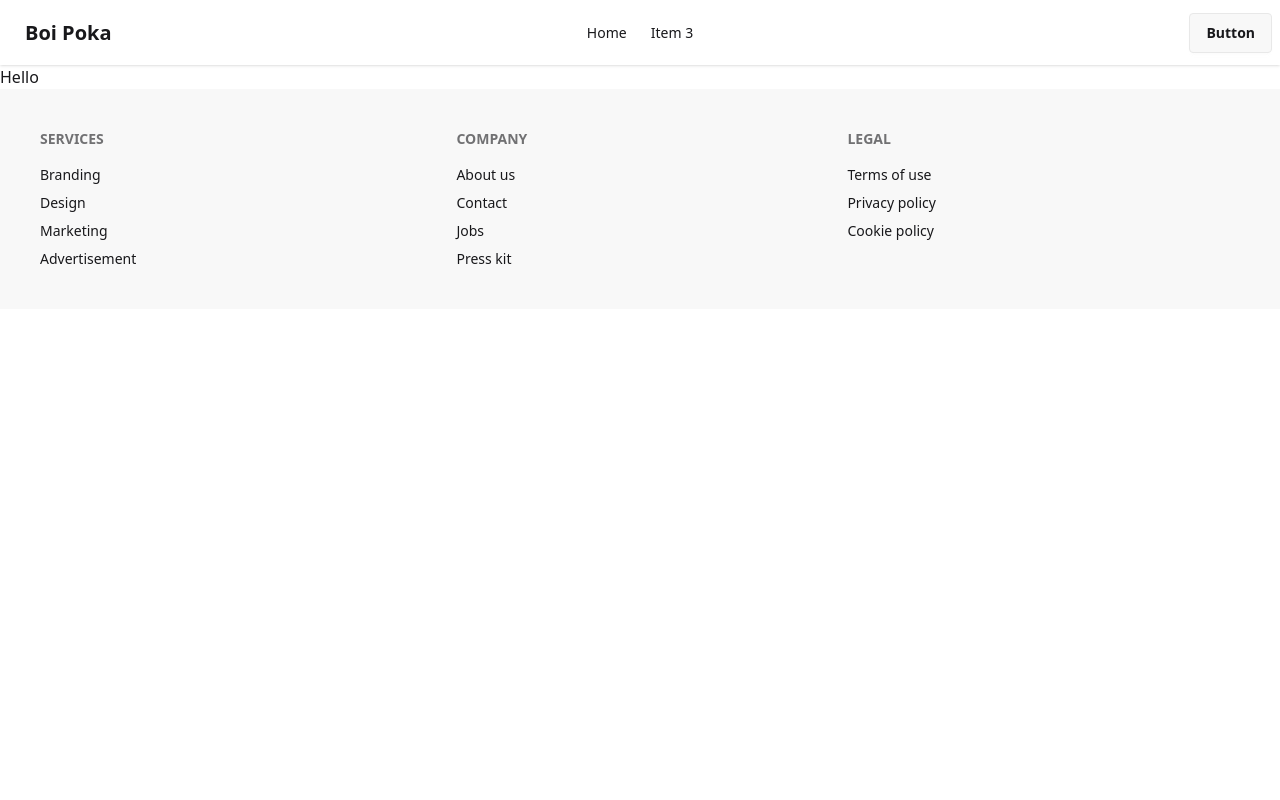
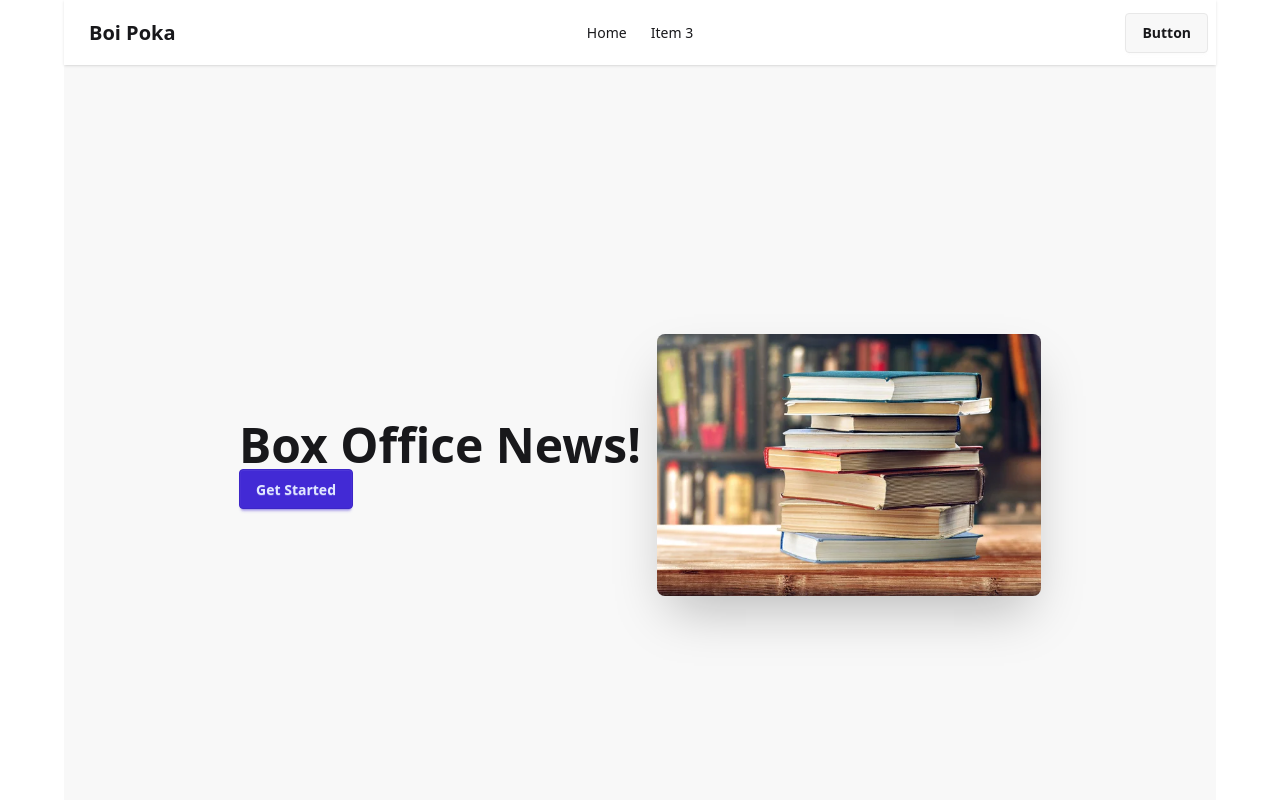
Before and after one commit to AkhiSharmin/Book-Vibe, a React (Vite) app: page / in a window 1280 px wide. Shown: the top 800 px of the page. Built offline with nearby package versions, Linux system fonts and the light colour scheme.

Commit message:
added banner

```diff
--- /dev/null
+++ b/src/components/Banner/Banner.jsx
@@ -0,0 +1,18 @@
+import React from "react";
+import bannerImg from "../../assets/books.jpg";
+
+const Banner = () => {
+  return (
+    <div className="hero bg-base-200 min-h-screen">
+      <div className="hero-content flex-col lg:flex-row-reverse">
+        <img src={bannerImg} className="max-w-sm rounded-lg shadow-2xl" />
+        <div>
+          <h1 className="text-5xl font-bold">Box Office News!</h1>
+          <button className="btn btn-primary">Get Started</button>
+        </div>
+      </div>
+    </div>
+  );
+};
+
+export default Banner;
--- /dev/null
+++ b/src/components/Books/Books.jsx
@@ -0,0 +1,11 @@
+import React from "react";
+
+const Books = () => {
+  return (
+    <div>
+      <h2>Books</h2>
+    </div>
+  );
+};
+
+export default Books;
--- a/src/components/Home/Home.jsx
+++ b/src/components/Home/Home.jsx
@@ -1,9 +1,10 @@
 import React from "react";
+import Banner from "../Banner/Banner";
 
 const Home = () => {
   return (
     <div>
-      <h2>Hello</h2>
+      <Banner></Banner>
     </div>
   );
 };
--- a/src/components/NavBar/NavBar.jsx
+++ b/src/components/NavBar/NavBar.jsx
@@ -1,10 +1,11 @@
 import React from "react";
+import { NavLink } from "react-router-dom";
 
 const NavBar = () => {
   const links = (
     <>
       <li>
-        <a>Home</a>
+        <NavLink to="/">Home</NavLink>
       </li>
       <li>
         <a>Item 3</a>
@@ -13,7 +14,7 @@ const NavBar = () => {
   );
 
   return (
-    <div className="navbar bg-base-100 shadow-sm max-w-7xl mx-auto">
+    <div className="navbar bg-base-100 shadow-sm mx-auto">
       <div className="navbar-start">
         <div className="dropdown">
           <div tabIndex={0} role="button" className="btn btn-ghost lg:hidden">
--- a/src/components/Root/Root.jsx
+++ b/src/components/Root/Root.jsx
@@ -5,7 +5,7 @@ import { Outlet } from "react-router-dom";
 
 const Root = () => {
   return (
-    <div>
+    <div className="max-w-6xl mx-auto">
       <NavBar></NavBar>
       <Outlet></Outlet>
       <Footer></Footer>
```
Also changed, not shown: src/assets/books.jpg (added).
